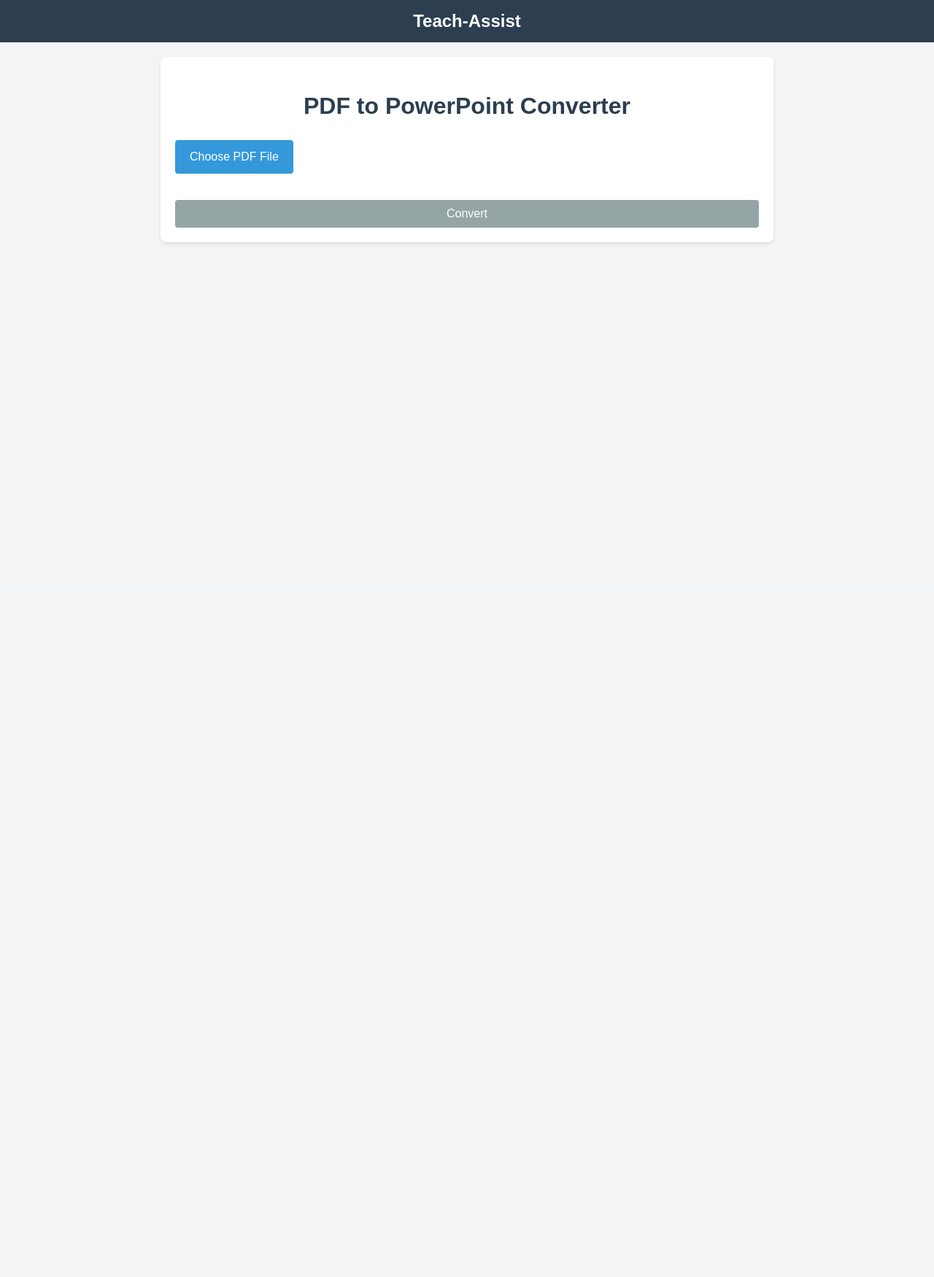
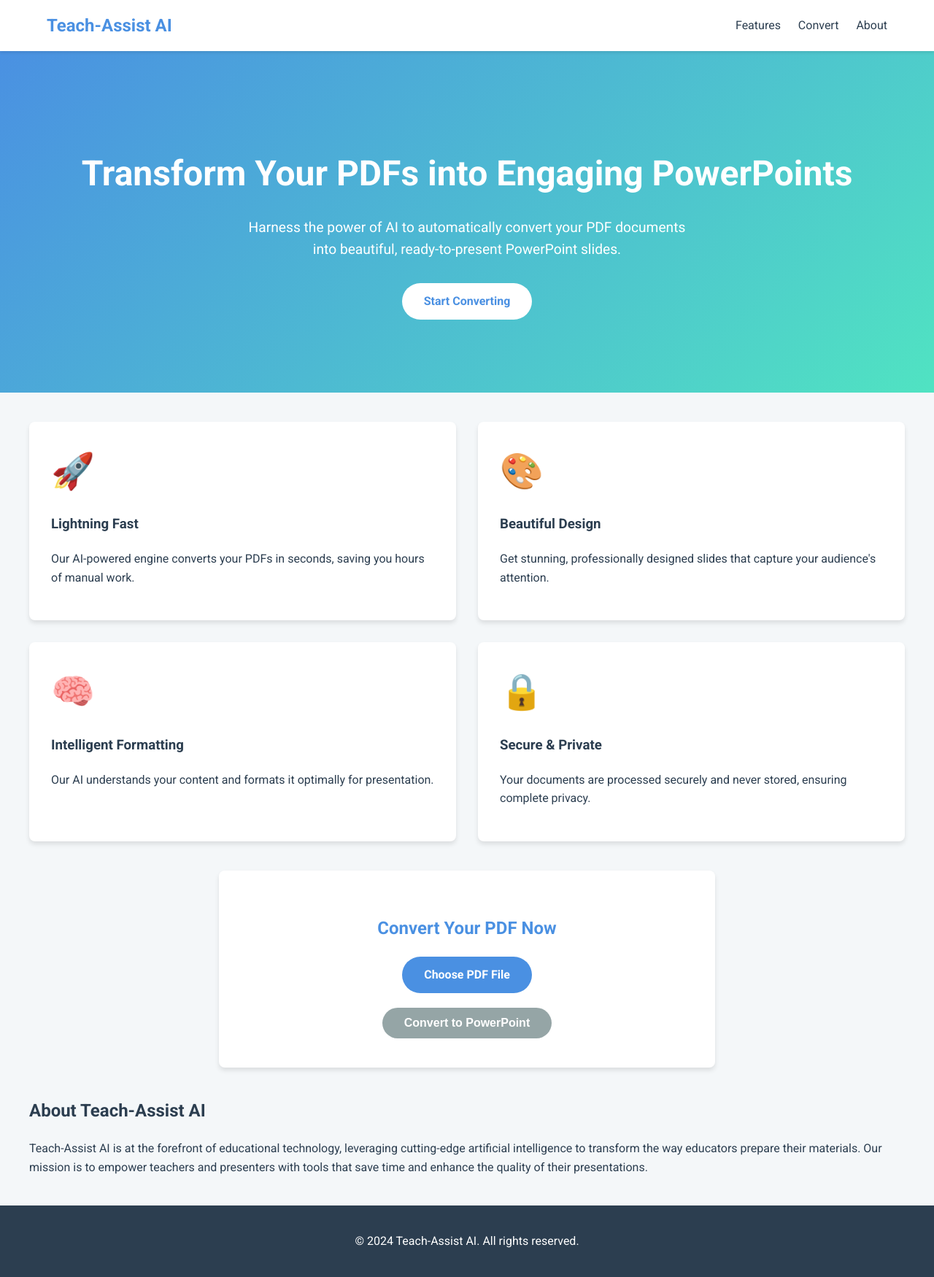
Before and after one commit to AdityaB-11/Pdf_to_presentation_GenAI, a Flask app: page / in a window 1280 px wide. Shown: the whole page at 73% size. Before the commit the page ends 334 px from the top, so only its background shows below. Run offline with Flask 3, Linux system fonts and the light colour scheme.

Commit message:
updated frontend

```diff
--- a/templates/index.html
+++ b/templates/index.html
@@ -3,42 +3,184 @@
 <head>
     <meta charset="UTF-8">
     <meta name="viewport" content="width=device-width, initial-scale=1.0">
-    <title>PDF to PowerPoint Converter - Teach-Assist</title>
+    <title>AI-Powered PDF to PowerPoint Converter - Teach-Assist</title>
+    <link href="https://fonts.googleapis.com/css2?family=Roboto:wght@300;400;700&display=swap" rel="stylesheet">
     <style>
+        :root {
+            --primary-color: #4a90e2;
+            --secondary-color: #50e3c2;
+            --dark-color: #2c3e50;
+            --light-color: #f4f7f9;
+        }
         body {
-            font-family: Arial, sans-serif;
+            font-family: 'Roboto', sans-serif;
             line-height: 1.6;
-            color: #333;
+            color: var(--dark-color);
             margin: 0;
             padding: 0;
-            background-color: #f4f4f4;
+            background-color: var(--light-color);
         }
         .navbar {
-            background-color: #2c3e50;
-            color: #fff;
-            padding: 10px 0;
-            text-align: center;
+            background-color: #fff;
+            box-shadow: 0 2px 4px rgba(0,0,0,0.1);
+            position: fixed;
+            width: 100%;
+            top: 0;
+            z-index: 1000;
+        }
+        .nav-container {
+            display: flex;
+            justify-content: space-between;
+            align-items: center;
+            padding: 1rem 5%;
+            max-width: 1200px;
+            margin: 0 auto;
         }
         .logo {
             font-size: 24px;
             font-weight: bold;
+            color: var(--primary-color);
+        }
+        .nav-links a {
+            color: var(--dark-color);
+            text-decoration: none;
+            margin-left: 20px;
+            font-weight: 500;
+        }
+        .hero {
+            background: linear-gradient(135deg, var(--primary-color), var(--secondary-color));
+            color: white;
+            text-align: center;
+            padding: 100px 20px;
+            margin-top: 60px;
+        }
+        .hero h1 {
+            font-size: 3em;
+            margin-bottom: 20px;
+        }
+        .hero p {
+            font-size: 1.2em;
+            max-width: 600px;
+            margin: 0 auto 30px;
+        }
+        .cta-button {
+            display: inline-block;
+            background-color: white;
+            color: var(--primary-color);
+            padding: 12px 30px;
+            border-radius: 30px;
+            text-decoration: none;
+            font-weight: bold;
+            transition: all 0.3s ease;
+        }
+        .cta-button:hover {
+            transform: translateY(-3px);
+            box-shadow: 0 4px 10px rgba(0,0,0,0.2);
         }
         .container {
-            max-width: 800px;
-            margin: 20px auto;
-            padding: 20px;
-            background-color: #fff;
+            max-width: 1200px;
+            width: 95%;
+            margin: 40px auto;
+            padding: 0 20px;
+        }
+        .features {
+            display: grid;
+            grid-template-columns: repeat(2, 1fr);
+            gap: 30px;
+            margin-top: 40px;
+        }
+        .feature {
+            background-color: white;
             border-radius: 8px;
-            box-shadow: 0 2px 4px rgba(0, 0, 0, 0.1);
+            padding: 30px;
+            box-shadow: 0 4px 6px rgba(0,0,0,0.1);
+            transition: all 0.3s ease;
         }
-        h1 {
-            color: #2c3e50;
+        .feature:hover {
+            transform: translateY(-5px);
+            box-shadow: 0 6px 12px rgba(0,0,0,0.15);
+        }
+        .feature-icon {
+            font-size: 3em;
+            margin-bottom: 20px;
+            color: var(--primary-color);
+        }
+        .feature h3 {
+            margin-top: 0;
+        }
+        @media (max-width: 768px) {
+            .features {
+                grid-template-columns: 1fr;
+            }
+        }
+        .converter {
+            background-color: white;
+            border-radius: 8px;
+            padding: 40px;
+            box-shadow: 0 4px 6px rgba(0,0,0,0.1);
             text-align: center;
+            max-width: 600px;
+            margin: 40px auto;
+        }
+        .converter h2 {
+            margin-bottom: 20px;
+            color: var(--primary-color);
+        }
+        .file-input-container {
+            margin-bottom: 20px;
+        }
+        .file-input {
+            display: none;
+        }
+        .file-label {
+            display: inline-block;
+            padding: 12px 30px;
+            background-color: var(--primary-color);
+            color: white;
+            border-radius: 30px;
+            cursor: pointer;
+            transition: all 0.3s ease;
+            font-weight: bold;
+        }
+        .file-label:hover {
+            background-color: #3a7bc8;
+        }
+        #file-name {
+            margin-top: 10px;
+            font-style: italic;
+            color: #666;
+        }
+        .submit-btn {
+            display: inline-block;
+            padding: 12px 30px;
+            background-color: var(--secondary-color);
+            color: white;
+            border: none;
+            border-radius: 30px;
+            cursor: pointer;
+            font-size: 16px;
+            font-weight: bold;
+            transition: all 0.3s ease;
+        }
+        .submit-btn:hover {
+            background-color: #3fcfae;
+        }
+        .submit-btn:disabled {
+            background-color: #95a5a6;
+            cursor: not-allowed;
+        }
+        .loading {
+            display: none;
+            text-align: center;
+            margin-top: 20px;
+            font-weight: bold;
+            color: var(--primary-color);
         }
         .message {
-            padding: 10px;
+            padding: 15px;
             margin-bottom: 20px;
             border-radius: 4px;
+            font-weight: bold;
         }
         .error {
             background-color: #f8d7da;
@@ -50,80 +192,84 @@
             border: 1px solid #c3e6cb;
             color: #155724;
         }
-        .file-input {
-            display: none;
-        }
-        .file-label {
-            display: inline-block;
-            padding: 10px 20px;
-            background-color: #3498db;
-            color: #fff;
-            border-radius: 4px;
-            cursor: pointer;
-            transition: background-color 0.3s;
-        }
-        .file-label:hover {
-            background-color: #2980b9;
-        }
-        .submit-btn {
-            display: block;
-            width: 100%;
-            padding: 10px;
-            background-color: #2ecc71;
-            color: #fff;
-            border: none;
-            border-radius: 4px;
-            cursor: pointer;
-            font-size: 16px;
-            transition: background-color 0.3s;
-        }
-        .submit-btn:hover {
-            background-color: #27ae60;
-        }
-        .submit-btn:disabled {
-            background-color: #95a5a6;
-            cursor: not-allowed;
-        }
-        #file-name {
-            margin-top: 10px;
-            font-style: italic;
-        }
-        .loading {
-            display: none;
+        footer {
+            background-color: var(--dark-color);
+            color: white;
             text-align: center;
-            margin-top: 20px;
-        }
-        .loading::after {
-            content: "⏳";
-            animation: loading 1s infinite;
-        }
-        @keyframes loading {
-            0% { content: "⏳"; }
-            33% { content: "⌛"; }
-            66% { content: "⏳"; }
+            padding: 20px;
+            margin-top: 40px;
         }
     </style>
 </head>
 <body>
     <nav class="navbar">
-        <div class="logo">Teach-Assist</div>
+        <div class="nav-container">
+            <div class="logo">Teach-Assist AI</div>
+            <div class="nav-links">
+                <a href="#features">Features</a>
+                <a href="#converter">Convert</a>
+                <a href="#about">About</a>
+            </div>
+        </div>
     </nav>
+
+    <section class="hero">
+        <h1>Transform Your PDFs into Engaging PowerPoints</h1>
+        <p>Harness the power of AI to automatically convert your PDF documents into beautiful, ready-to-present PowerPoint slides.</p>
+        <a href="#converter" class="cta-button">Start Converting</a>
+    </section>
+
     <div class="container">
-        <h1>PDF to PowerPoint Converter</h1>
+        <section id="features" class="features">
+            <div class="feature">
+                <div class="feature-icon">🚀</div>
+                <h3>Lightning Fast</h3>
+                <p>Our AI-powered engine converts your PDFs in seconds, saving you hours of manual work.</p>
+            </div>
+            <div class="feature">
+                <div class="feature-icon">🎨</div>
+                <h3>Beautiful Design</h3>
+                <p>Get stunning, professionally designed slides that capture your audience's attention.</p>
+            </div>
+            <div class="feature">
+                <div class="feature-icon">🧠</div>
+                <h3>Intelligent Formatting</h3>
+                <p>Our AI understands your content and formats it optimally for presentation.</p>
+            </div>
+            <div class="feature">
+                <div class="feature-icon">🔒</div>
+                <h3>Secure & Private</h3>
+                <p>Your documents are processed securely and never stored, ensuring complete privacy.</p>
+            </div>
+        </section>
+
+        <section id="converter" class="converter">
+            <h2>Convert Your PDF Now</h2>
             {% if message %}
             <div class="message {% if 'Error' in message %}error{% else %}success{% endif %}">
                 {{ message }}
             </div>
             {% endif %}
             <form method="post" enctype="multipart/form-data" id="upload-form">
+                <div class="file-input-container">
                     <input type="file" name="file" accept=".pdf" id="file-input" class="file-input">
                     <label for="file-input" class="file-label">Choose PDF File</label>
                     <div id="file-name"></div>
-            <br>
-            <input type="submit" value="Convert" class="submit-btn" id="submit-btn" disabled>
+                </div>
+                <button type="submit" class="submit-btn" id="submit-btn" disabled>Convert to PowerPoint</button>
             </form>
-        <div class="loading" id="loading">Converting... This may take a few moments.</div>
+            <div class="loading" id="loading">AI magic in progress... Your PowerPoint is being crafted!</div>
+        </section>
+
+        <section id="about">
+            <h2>About Teach-Assist AI</h2>
+            <p>Teach-Assist AI is at the forefront of educational technology, leveraging cutting-edge artificial intelligence to transform the way educators prepare their materials. Our mission is to empower teachers and presenters with tools that save time and enhance the quality of their presentations.</p>
+        </section>
     </div>
+
+    <footer>
+        <p>&copy; 2024 Teach-Assist AI. All rights reserved.</p>
+    </footer>
 
     <script>
         const fileInput = document.getElementById('file-input');
```
Lines whose indentation alone changed are shown as unchanged.
